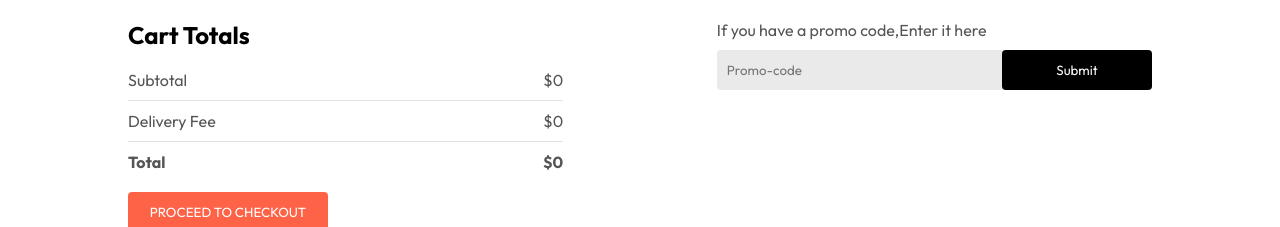
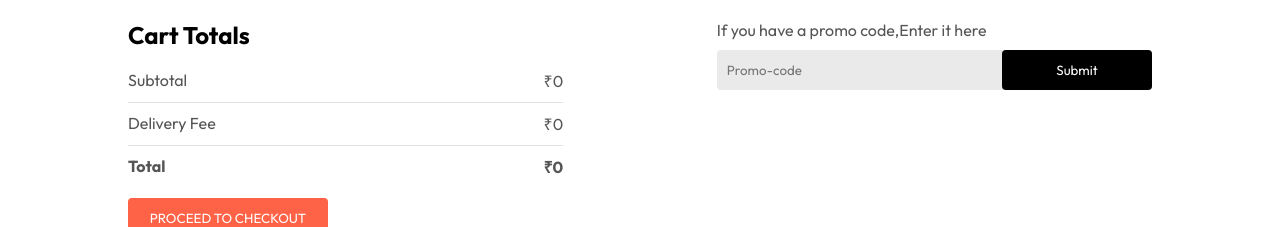
Before and after one commit to Yash24032005/Food-delivery-frontend, a React (Vite) app: page /Food-delivery-frontend/cart in a window 1280 px wide. Shown: the part 288-515 px from the top of the page. Built offline with nearby package versions, Linux system fonts and the light colour scheme; no server answers.

Commit message:
Updated PlaceOrder with Razorpay logic and currency symbols

```diff
--- a/src/components/FoodDisplay/FoodDisplay.jsx
+++ b/src/components/FoodDisplay/FoodDisplay.jsx
@@ -1,22 +1,68 @@
+// // eslint-disable-next-line no-unused-vars
+// import React, { useContext } from 'react'
+// import './FoodDisplay.css'
+// import { StoreContext } from '../../context/StoreContext'
+// import FoodItem from '../FoodItem/FoodItem'
+// const FoodDisplay = ({category}) => {
+
+//     const {food_list}=useContext(StoreContext)
+//   return (
+
+//     <div className='food-display' id='food-display'>
+//         <h2>Top dishes near you</h2>
+//         <div className="food-display-list">
+//             {food_list.map((item,index)=>{
+//                 if(category==="All" || category===item.category){
+
+//                   return <FoodItem key={index} id={item._id} name={item.name} description={item.description} price={item.price} image={item.image}/>
+//                 }
+//             })}
+//         </div>
+//     </div>
+//   )
+// }
+
+// export default FoodDisplay;
+
 // eslint-disable-next-line no-unused-vars
 import React, { useContext } from 'react'
 import './FoodDisplay.css'
 import { StoreContext } from '../../context/StoreContext'
 import FoodItem from '../FoodItem/FoodItem'
+
 const FoodDisplay = ({category}) => {
 
-    const {food_list}=useContext(StoreContext)
+    const {food_list} = useContext(StoreContext)
+
     return (
-
         <div className='food-display' id='food-display'>
             <h2>Top dishes near you</h2>
             <div className="food-display-list">
-            {food_list.map((item,index)=>{
-                if(category==="All" || category===item.category){
-
-                  return <FoodItem key={index} id={item._id} name={item.name} description={item.description} price={item.price} image={item.image}/>
+                {/* Yahan 'food_list?.map' use kiya hai.
+                   Agar food_list undefined hoga, toh ye crash nahi karega.
+                */}
+                {food_list && food_list.length > 0 ? (
+                    food_list.map((item, index) => {
+                        if (category === "All" || category === item.category) {
+                            return (
+                                <FoodItem
+                                    key={index}
+                                    id={item._id}
+                                    name={item.name}
+                                    description={item.description}
+                                    price={item.price}
+                                    image={item.image}
+                                />
+                            )
                         }
-            })}
+                        return null;
+                    })
+                ) : (
+                    <div className="loading-container">
+                        <p>Loading the best dishes for you...</p>
+                        {/* Aap yahan ek loader spinner bhi laga sakte hain */}
+                    </div>
+                )}
             </div>
         </div>
     )
--- a/src/context/StoreContext.jsx
+++ b/src/context/StoreContext.jsx
@@ -96,7 +96,13 @@ const StoreContextProvider = (props) => {
     const [token, setToken] = useState("");
     const [food_list, setFoodList] = useState([]);
 
-    const url = "https://fooddelivery-backend-6de0.onrender.com";
+    // StoreContext.jsx
+
+// Is line ko comment kar dein (GitHub Pages deployment ke waqt kaam aayegi)
+// const url = "https://fooddelivery-backend-6de0.onrender.com";
+
+// Is line ko use karein local testing ke liye
+const url = "http://localhost:4000";
 
     const addToCart = async (itemId) => {
         setCartItems((prev) => ({ ...prev, [itemId]: (prev[itemId] || 0) + 1 }));
--- a/src/pages/Cart/Cart.jsx
+++ b/src/pages/Cart/Cart.jsx
@@ -50,18 +50,18 @@ const Cart = () => {
           <div>
             <div className="cart-total-details">
               <p>Subtotal</p>
-              <p>${getTotalCartAmount()}</p>
+              <p>₹{getTotalCartAmount()}</p>
             </div>
             <hr />
             <div className="cart-total-details">
               <p>Delivery Fee</p>
-              <p>${getTotalCartAmount() === 0 ? 0 : 2}</p>
+              <p>₹{getTotalCartAmount() === 0 ? 0 : 2}</p>
             </div>
             <hr />
             <div className="cart-total-details">
               <b>Total</b>
               <b>
-                ${getTotalCartAmount() === 0 ? 0 : getTotalCartAmount() + 2}
+                ₹{getTotalCartAmount() === 0 ? 0 : getTotalCartAmount() + 2}
               </b>
             </div>
           </div>
```
Lines whose indentation alone changed are shown as unchanged.
